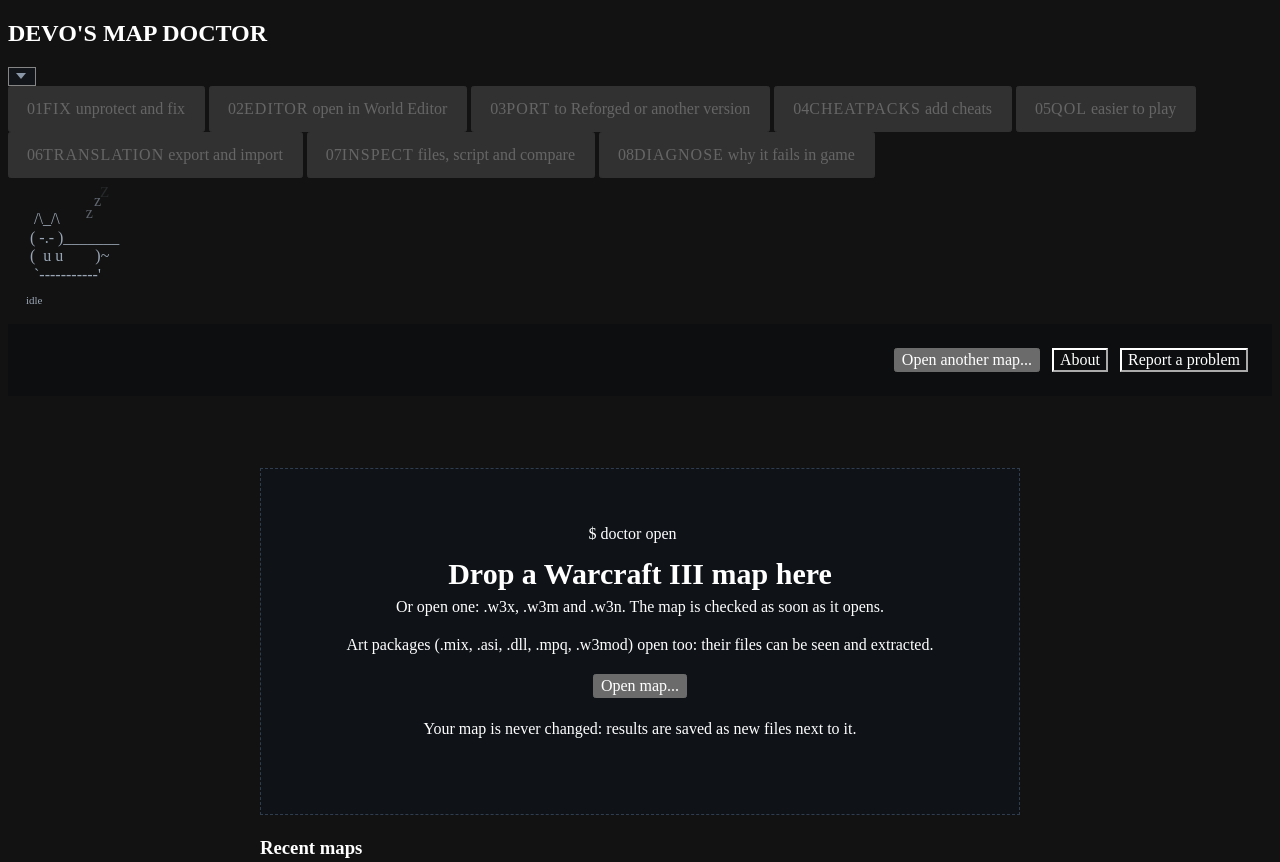
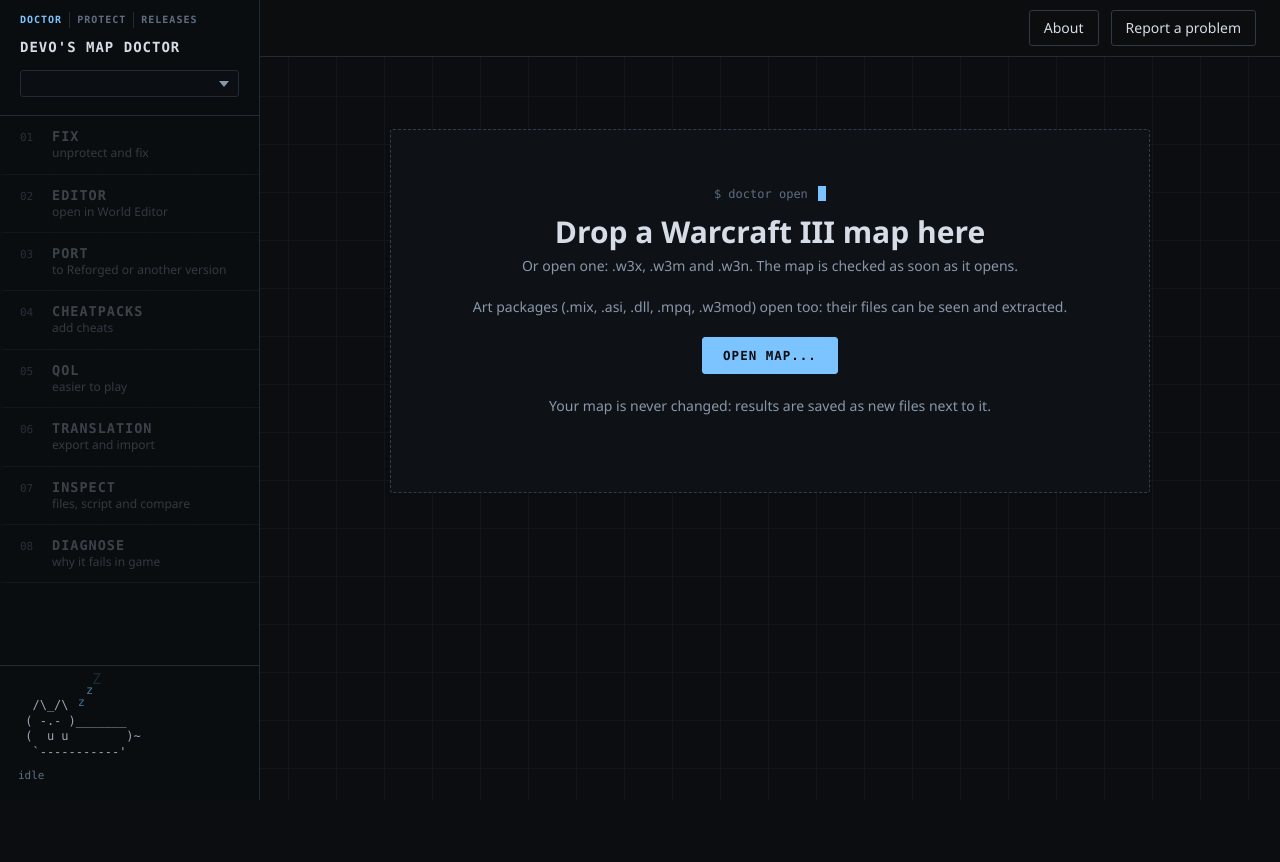
Before and after one commit to devoltzz/devos-map-doctor, a plain HTML site: page ui/index.html in a window 1280 px wide. Shown: the top 862 px of the page. After the commit the page ends 800 px from the top, so only its background shows below. Drawn offline with Linux system fonts and the light colour scheme.

Commit message:
ui/index.html: devoltz.css and the sites switcher

```diff
--- a/ui/index.html
+++ b/ui/index.html
@@ -5,12 +5,16 @@
 <meta charset="utf-8">
 <meta name="viewport" content="width=device-width, initial-scale=1">
 <title>Devo's Map Doctor</title>
+<link rel="stylesheet" href="devoltz.css">
 <link rel="stylesheet" href="app.css">
 </head>
 <body>
 <div id="app">
   <aside class="side">
     <div class="brand">
+      <nav class="sites" aria-label="Sites" translate="no"><span aria-current="page">Doctor</span><a
+        href="https://protect.devoltz.party" target="_blank" rel="noopener">Protect</a><a
+        href="https://releases.devoltz.party" target="_blank" rel="noopener">Releases</a></nav>
       <h1>DEVO'S MAP DOCTOR</h1>
       <div class="ver"><span id="version"></span><span id="where"></span></div>
       <select class="lang" id="lang" aria-label="Language" translate="no"></select>
```
